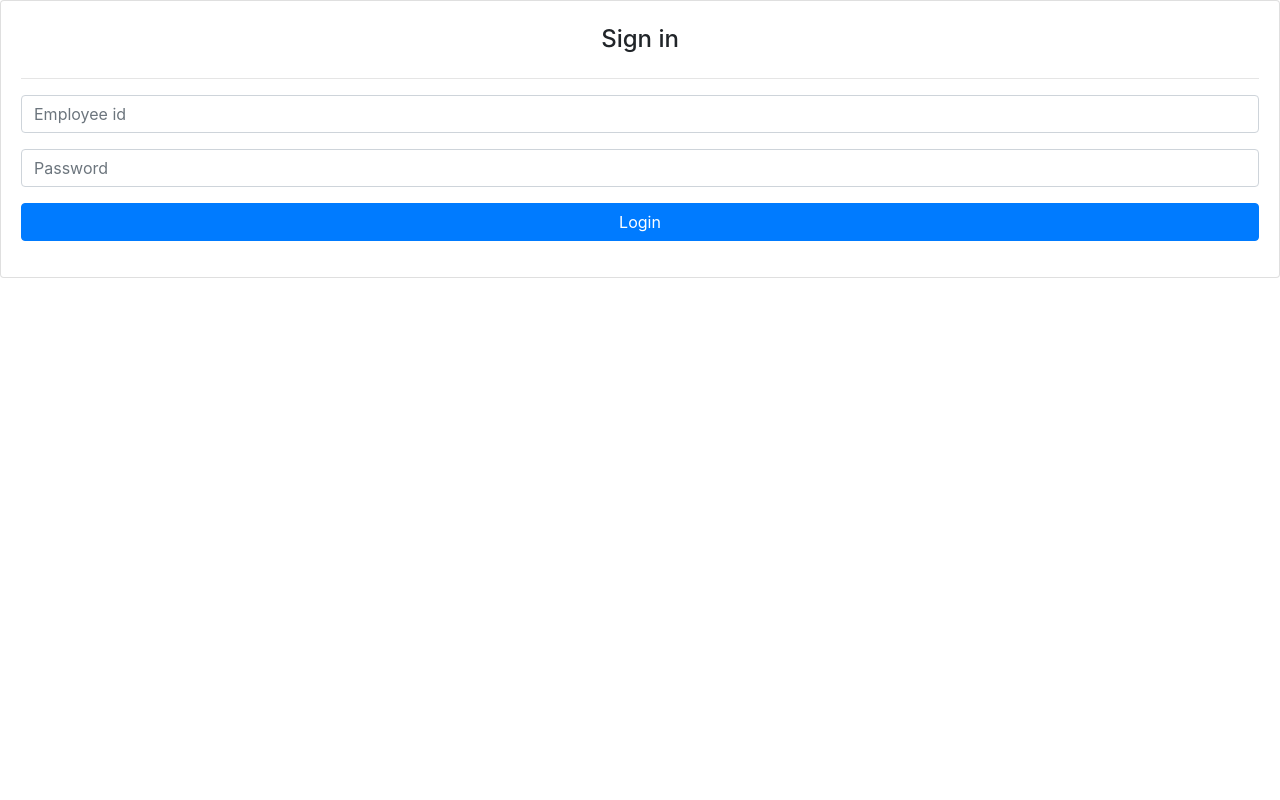
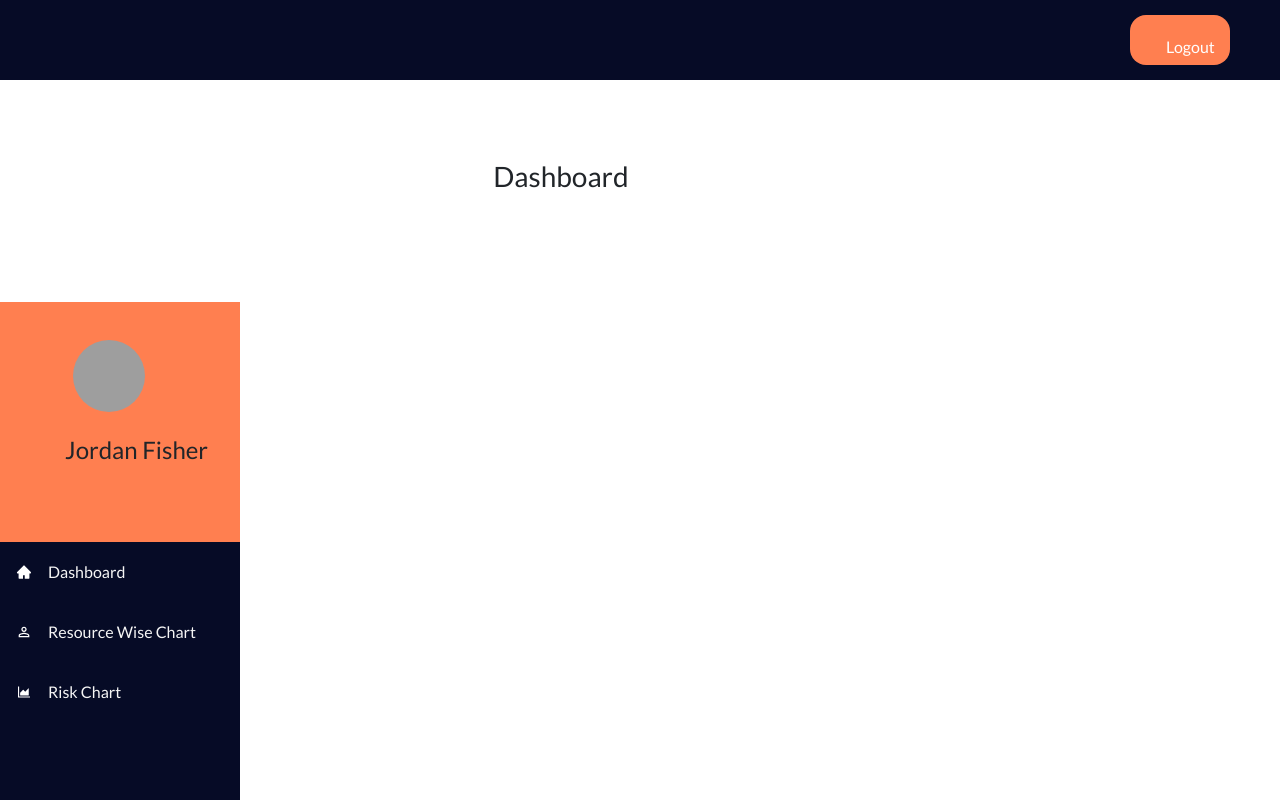
Before and after one commit to divya-kulkarni/Leave-Tracker, a React (Create React App) app in the folder client/: page / in a window 1280 px wide. Built offline with nearby package versions, Linux system fonts and the light colour scheme; grey boxes are pictures that could not be loaded.

Commit message:
added navbar component

```diff
--- a/client/package.json
+++ b/client/package.json
@@ -3,11 +3,14 @@
   "version": "0.1.0",
   "private": true,
   "dependencies": {
+    "@material-ui/core": "^4.11.3",
     "@testing-library/jest-dom": "^5.11.9",
     "@testing-library/react": "^11.2.5",
     "@testing-library/user-event": "^12.7.1",
     "react": "^17.0.1",
     "react-dom": "^17.0.1",
+    "react-icons": "^4.2.0",
+    "react-router-dom": "^5.2.0",
     "react-scripts": "4.0.2",
     "web-vitals": "^1.1.0"
   },
--- /dev/null
+++ b/client/src/App.css
@@ -0,0 +1,24 @@
+@import url('https://fonts.googleapis.com/css2?family=Lato&display=swap');
+
+* {
+  box-sizing: border-box;
+  margin: 0;
+  padding: 0;
+  font-family: 'Lato', sans-serif;
+}
+
+.dashboard,
+.ResourceWiseChart,
+.RiskChart {
+  height: 90vh;
+  position: absolute;
+  font-size: 3rem;
+  padding-left: 250px;
+  padding-top: 80px;
+  right: 0;
+  width: 81%;
+}
+
+.parent{
+  display: flex;
+}
--- /dev/null
+++ b/client/src/App.js
@@ -0,0 +1,26 @@
+import React from 'react';
+import './App.css';
+import Navbar from './components/navbar/navbar';
+import { BrowserRouter as Router, Switch, Route } from 'react-router-dom';
+import dashboard from './pages/dashboard';
+import RiskChart from './pages/risk-chart';
+import ResourceWiseChart from './pages/resource-wise-chart';
+
+//loads dashboard as the default component
+
+function App() {
+  return (
+    <>
+      <Router className='parent'>
+        <Navbar className='child1' />
+        <Switch className='child2'>
+          <Route path='/' exact component={dashboard} />
+          <Route path='/risk-chart' component={RiskChart} />
+          <Route path='/resource-wise-chart' component={ResourceWiseChart} />
+        </Switch>
+      </Router>
+    </>
+  );
+}
+
+export default App;
--- /dev/null
+++ b/client/src/components/navbar/SidebarData.js
@@ -0,0 +1,24 @@
+import React from 'react';
+import * as MdIcons from 'react-icons/md';
+import * as AiIcons from 'react-icons/ai';
+
+export const SidebarData = [
+  {
+    title: 'Dashboard',
+    path: '/',
+    icon: <AiIcons.AiFillHome />,
+    cName: 'nav-text'
+  },
+  {
+    title: 'Resource Wise Chart',
+    path: '/resource-wise-chart',
+    icon: <MdIcons.MdPersonOutline />,
+    cName: 'nav-text'
+  },
+  {
+    title: 'Risk Chart',
+    path: '/risk-chart',
+    icon: <AiIcons.AiOutlineAreaChart />,
+    cName: 'nav-text'
+  },
+];
--- /dev/null
+++ b/client/src/components/navbar/navbar.css
@@ -0,0 +1,120 @@
+.navbar {
+  background-color: #060b26;
+  height: 80px;
+  display: flex;
+  justify-content:space-between;
+  align-items: right;
+  padding-right: 50px;
+}
+
+.menu-bars {
+  margin-left: 2rem;
+  font-size: 2rem;
+  background: none;
+}
+
+.nav-menu {
+  background-color: #060b26;
+  width: 240px;
+  height: 498px;
+  display: flex;
+  justify-content: center;
+  position: absolute;
+  bottom: 0;
+  transition: 850ms;
+  left: 0;
+}
+
+.nav-text {
+  display: flex;
+  justify-content: flex-start;
+  align-items: center;
+
+  list-style: none;
+  height: 60px;
+}
+
+.nav-text a {
+  text-decoration: none;
+  color: #f5f5f5;
+  font-size: 16px;
+  width: 95%;
+  height: 100%;
+  display: flex;
+  align-items: center;
+  padding: 8px 0px 8px 16px;
+  border-radius: 4px;
+}
+
+.nav-text a:hover {
+  background-color: gray;
+}
+
+.nav-menu-items {
+  width: 100%;
+}
+
+.navbar-toggle {
+  background-color: #060b26;
+  width: 100%;
+  height: 80px;
+  display: flex;
+  justify-content: flex-start;
+  align-items: center;
+}
+
+span {
+  margin-left: 16px;
+}
+
+.avatar-item{
+  background-color: coral;
+  width: 240px;
+  height: 30vh;
+  padding-left: 65px;
+  padding-top: 30px;
+}
+
+.logout-btn{
+  height: 50px;
+  width: 100px;
+  background-color: coral;
+  text-align: center;
+  border-radius: 16px;
+  color: white;
+  border: black;
+  transition: all 0.5s;
+  cursor: pointer;
+  font-size: 16px;
+  padding:20px;
+}
+
+.logout-btn span {
+  cursor: pointer;
+  display: inline-block;
+  position: relative;
+  transition: 0.5s;
+}
+
+.logout-btn span:after {
+  content: '\00bb';
+  position: absolute;
+  opacity: 0;
+  top: 0;
+  right: -20px;
+  transition: 0.5s;
+}
+
+.logout-btn:hover span {
+  padding-right: 25px;
+}
+
+.logout-btn:hover span:after {
+  opacity: 1;
+  right: 0;
+}
+
+Avatar{
+  height: 50px;
+  width:50px;
+}
--- /dev/null
+++ b/client/src/components/navbar/navbar.js
@@ -0,0 +1,69 @@
+import React, { useState } from 'react';
+import './navbar.css';
+import { Link } from 'react-router-dom';
+import { SidebarData } from './SidebarData';
+import { IconContext } from 'react-icons';
+import { Grid } from '@material-ui/core';
+import { Avatar } from '@material-ui/core';
+import { makeStyles } from '@material-ui/core/styles';
+
+
+/**
+ * Creates the header (navbar), sidebar with avatar component and its menu items.
+ */
+
+function Navbar() {
+  const classes = useStyles();
+  return (
+    <>
+      <IconContext.Provider value={{ color: '#fff' }}>
+        <div className='navbar'>
+          <Grid container justify="flex-end" style={{alignItems: 'center'}}>
+            <button className = "logout-btn" name="logout" onClick={() => { alert('Logged Out!') }}><span>Logout</span></button>
+          </Grid>
+        </div>
+        <div className='nav-menu'>
+          <ul className='nav-menu-items'>
+          <div className='avatar-item'>
+            <div className={classes.root} >
+              <Avatar alt="Jordan Fisher" src="./components/images/jordan-avatar.jpg" className={classes.large}/>
+            </div>
+            <h4 className='nav-text'>Jordan Fisher</h4>
+          </div>
+            {SidebarData.map((item, index) => {
+              return (
+                <li key={index} className={item.cName}>
+                  <Link to={item.path}>
+                    {item.icon}
+                    <span>{item.title}</span>
+                  </Link>
+                </li>
+              );
+            })}
+          </ul>
+        </div>
+      </IconContext.Provider>
+    </>
+  );
+}
+
+
+/**
+ * custom class for circular avatar and its size.
+ */
+
+const useStyles = makeStyles((theme) => ({
+  root: {
+    display: 'flex',
+    '& > *': {
+      margin: theme.spacing(1),
+    },
+  },
+  large: {
+    width: theme.spacing(9),
+    height: theme.spacing(9),
+  },
+}));
+
+
+export default Navbar;
--- a/client/src/index.js
+++ b/client/src/index.js
@@ -1,11 +1,12 @@
 import React from 'react';
 import ReactDOM from 'react-dom';
 import './index.css';
+import App from './App.js';
 import Login from './components/login';
 
 ReactDOM.render(
   <React.StrictMode>
-    <Login />
+    <App />
   </React.StrictMode>,
   document.getElementById('root')
 );
--- /dev/null
+++ b/client/src/pages/dashboard.js
@@ -0,0 +1,11 @@
+import React from 'react';
+
+function dashboard() {
+  return (
+    <div className='dashboard'>
+      <h3>Dashboard</h3>
+    </div>
+  );
+}
+
+export default dashboard;
--- /dev/null
+++ b/client/src/pages/resource-wise-chart.js
@@ -0,0 +1,11 @@
+import React from 'react';
+
+function ResourceWiseChart() {
+  return (
+    <div className='ResourceWiseChart'>
+      <h3>Resource Wise Chart</h3>
+    </div>
+  );
+}
+
+export default ResourceWiseChart;
--- /dev/null
+++ b/client/src/pages/risk-chart.js
@@ -0,0 +1,11 @@
+import React from 'react';
+
+function RiskChart() {
+  return (
+    <div className='RiskChart'>
+      <h3>Risk Chart</h3>
+    </div>
+  );
+}
+
+export default RiskChart;
```
Also changed, not shown: client/src/components/navbar/images/jordan-avatar.jpg (added), 1 other file (tests, documents, lock files or other folders).
